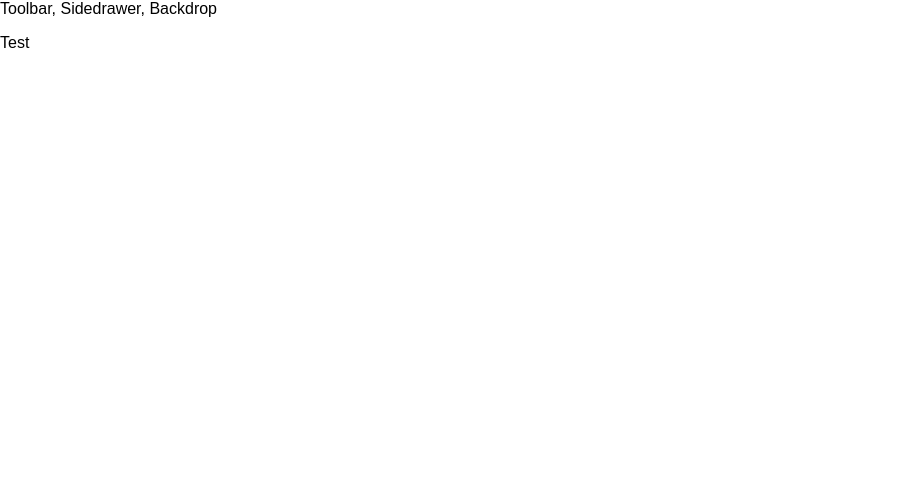
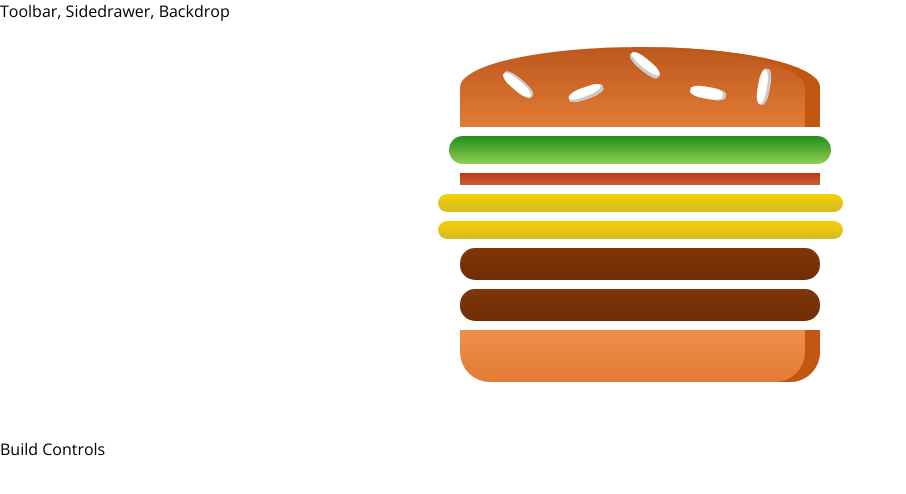
Before and after one commit to wcrozier12/Burger-Builder, a React (Create React App) app in the folder client/: page / in a window 1280 px wide. Shown: the top 494 px of the page, without its empty margins (0-906 px from the left). Built offline with nearby package versions, Linux system fonts and the light colour scheme.

Commit message:
Burger Ingredients being mapped

```diff
--- a/client/package.json
+++ b/client/package.json
@@ -3,6 +3,7 @@
   "version": "0.1.0",
   "private": true,
   "dependencies": {
+    "prop-types": "^15.6.0",
     "react": "^16.2.0",
     "react-dom": "^16.2.0",
     "react-scripts": "1.0.17"
--- a/client/src/App.js
+++ b/client/src/App.js
@@ -1,5 +1,6 @@
 import React, { Component } from 'react';
 import Layout from './Components/Layout/Layout';
+import BurgerBuilder from './Containers/BurgerBuilder/BurgerBuilder';
 
 
 class App extends Component {
@@ -7,7 +8,7 @@
     return (
       <div>
         <Layout>
-        <p> Test </p>
+          <BurgerBuilder />
         </Layout>
       </div>
     );
--- /dev/null
+++ b/client/src/Components/Burger/Burger.css
@@ -0,0 +1,29 @@
+.Burger {
+  width: 100%;
+  margin: auto;
+  height: 250px;
+  overflow: scroll;
+  text-align: center;
+  font-weight: bold;
+  font-size: 1.2rem;
+}
+
+@media (min-width: 1000px) and (min-height: 700px) {
+  .Burger {
+    width: 700px;
+    height: 600px
+  }
+}
+@media (min-width: 500px) and (min-height: 401px) {
+  .Burger {
+    width: 450px;
+    height: 400px
+  }
+}
+
+@media (min-width: 500px) and (max-height: 401px) {
+  .Burger {
+    width: 350px;
+    height: 300px
+  }
+}
--- /dev/null
+++ b/client/src/Components/Burger/Burger.js
@@ -0,0 +1,22 @@
+import React from 'react';
+import BurgerIngredient from './BurgerIngredient/BurgerIngredient';
+
+import './Burger.css';
+
+const burger = (props) => {
+  const transformedIngredients = Object.keys(props.ingredients)
+        .map((igKey => {
+          return [...Array(props.ingredients[igKey])].map((_, i) => {
+            return <BurgerIngredient key={igKey + i} type={igKey} />
+          });
+        }));
+  return (
+    <div className='Burger'>
+      <BurgerIngredient type='bread-top' />
+      {transformedIngredients}
+      <BurgerIngredient type='bread-bottom' />
+    </div>
+  )
+};
+
+export default burger;
--- /dev/null
+++ b/client/src/Components/Burger/BurgerIngredient/BurgerIngredient.css
@@ -0,0 +1,113 @@
+.BreadBottom {
+    height: 13%;
+    width: 80%;
+    background: linear-gradient(#F08E4A, #e27b36);
+    border-radius: 0 0 30px 30px;
+    box-shadow: inset -15px 0 #c15711;
+    margin: 2% auto;
+}
+
+.BreadTop {
+    height: 20%;
+    width: 80%;
+    background: linear-gradient(#bc581e, #e27b36);
+    border-radius: 50% 50% 0 0;
+    box-shadow: inset -15px 0 #c15711;
+    margin: 2% auto;
+    position: relative;
+}
+
+.Seeds1 {
+    width: 10%;
+    height: 15%;
+    position: absolute;
+    background-color: white;
+    left: 30%;
+    top: 50%;
+    border-radius: 40%;
+    transform: rotate(-20deg);
+    box-shadow: inset -2px -3px #c9c9c9;
+}
+
+.Seeds1:after {
+    content: "";
+    width: 100%;
+    height: 100%;
+    position: absolute;
+    background-color: white;
+    left: -170%;
+    top: -260%;
+    border-radius: 40%;
+    transform: rotate(60deg);
+    box-shadow: inset -1px 2px #c9c9c9;
+  }
+
+.Seeds1:before {
+    content: "";
+    width: 100%;
+    height: 100%;
+    position: absolute;
+    background-color: white;
+    left: 180%;
+    top: -50%;
+    border-radius: 40%;
+    transform: rotate(60deg);
+    box-shadow: inset -1px -3px #c9c9c9;
+  }
+
+  .Seeds2 {
+    width: 10%;
+    height: 15%;
+    position: absolute;
+    background-color: white;
+    left: 64%;
+    top: 50%;
+    border-radius: 40%;
+    transform: rotate(10deg);
+    box-shadow: inset -3px 0 #c9c9c9;
+  }
+
+  .Seeds2:before {
+    content: "";
+    width: 100%;
+    height: 100%;
+    position: absolute;
+    background-color: white;
+    left: 150%;
+    top: -130%;
+    border-radius: 40%;
+    transform: rotate(90deg);
+    box-shadow: inset 1px 3px #c9c9c9;
+  }
+
+
+.Meat {
+    width: 80%;
+    height: 8%;
+    background: linear-gradient(#7f3608, #702e05);
+    margin: 2% auto;
+    border-radius: 15px;
+}
+
+.Cheese {
+    width: 90%;
+    height: 4.5%;
+    margin: 2% auto;
+    background: linear-gradient(#f4d004, #d6bb22);
+    border-radius: 20px;
+}
+
+.Lettuce {
+    width: 85%;
+    height: 7%;
+    margin: 2% auto;
+    background: linear-gradient(#228c1d, #91ce50);
+    border-radius: 20px;
+}
+
+.Bacon {
+    width: 80%;
+    height: 3%;
+    background: linear-gradient(#bf3813, #c45e38);
+    margin: 2% auto;
+}
--- /dev/null
+++ b/client/src/Components/Burger/BurgerIngredient/BurgerIngredient.js
@@ -0,0 +1,43 @@
+import React, { Component } from 'react';
+import PropTypes from 'prop-types';
+
+import './BurgerIngredient.css';
+
+class BurgerIngredient extends Component {
+
+  render() {
+    let ingredient = null;
+
+    switch (this.props.type) {
+      case ('bread-bottom'):
+        ingredient = <div className='BreadBottom'></div>;
+        break;
+      case ('bread-top'):
+        ingredient = (
+          <div className='BreadTop'>
+            <div className='Seeds1'> </div>
+            <div className='Seeds2'> </div>
+          </div>
+        );
+        break;
+      case ('meat'):
+        ingredient = <div className='Meat'></div>;
+        break;
+      case ('cheese'):
+        ingredient = <div className='Cheese'></div>;
+        break;
+      case ('lettuce'):
+        ingredient = <div className='Lettuce'></div>;
+        break;
+      case ('bacon'):
+        ingredient = <div className='Bacon'></div>;
+        break;
+    }
+      return ingredient;
+  }
+}
+
+BurgerIngredient.propTypes = {
+  type: PropTypes.string.isRequired
+};
+export default BurgerIngredient;
--- /dev/null
+++ b/client/src/Components/Layout/Layout.css
@@ -0,0 +1,3 @@
+.Content {
+  margin-top: 16px;
+}
--- a/client/src/Components/Layout/Layout.js
+++ b/client/src/Components/Layout/Layout.js
@@ -1,10 +1,11 @@
 import React from 'react';
 import Aux from '../../HOCs/Aux';
+import './Layout.css';
 
 const Layout = (props) => (
   <Aux>
     <div>Toolbar, Sidedrawer, Backdrop </div>
-    <main>
+    <main className='Content'>
       {props.children}
     </main>
   </Aux>
--- /dev/null
+++ b/client/src/Containers/BurgerBuilder/BurgerBuilder.js
@@ -0,0 +1,24 @@
+import React, { Component } from 'react';
+import Aux from '../../HOCs/Aux';
+import Burger from '../../Components/Burger/Burger';
+
+class BurgerBuilder extends Component {
+  state = {
+    ingredients: {
+      lettuce: 1,
+      bacon: 1,
+      cheese: 2,
+      meat: 2
+    }
+  }
+  render() {
+    return(
+      <Aux>
+        <Burger ingredients={this.state.ingredients} />
+        <div>Build Controls</div>
+      </Aux>
+    );
+  }
+}
+
+export default BurgerBuilder;
--- a/client/src/index.css
+++ b/client/src/index.css
@@ -1,5 +1,5 @@
 body {
   margin: 0;
   padding: 0;
-  font-family: sans-serif;
+  font-family: "Open Sans", sans-serif;
 }
```
Also changed, not shown: 1 other file (tests, documents, lock files or other folders).
